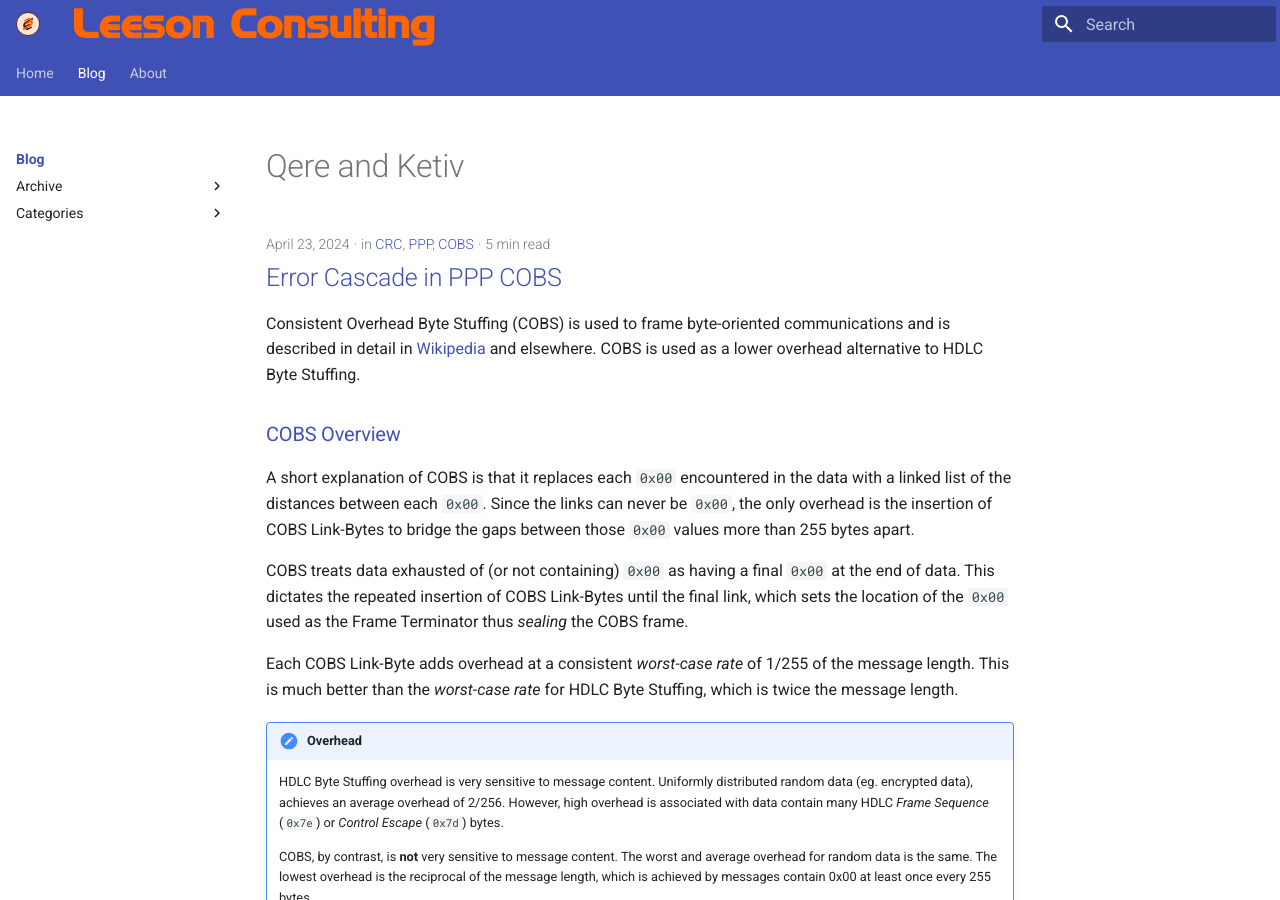
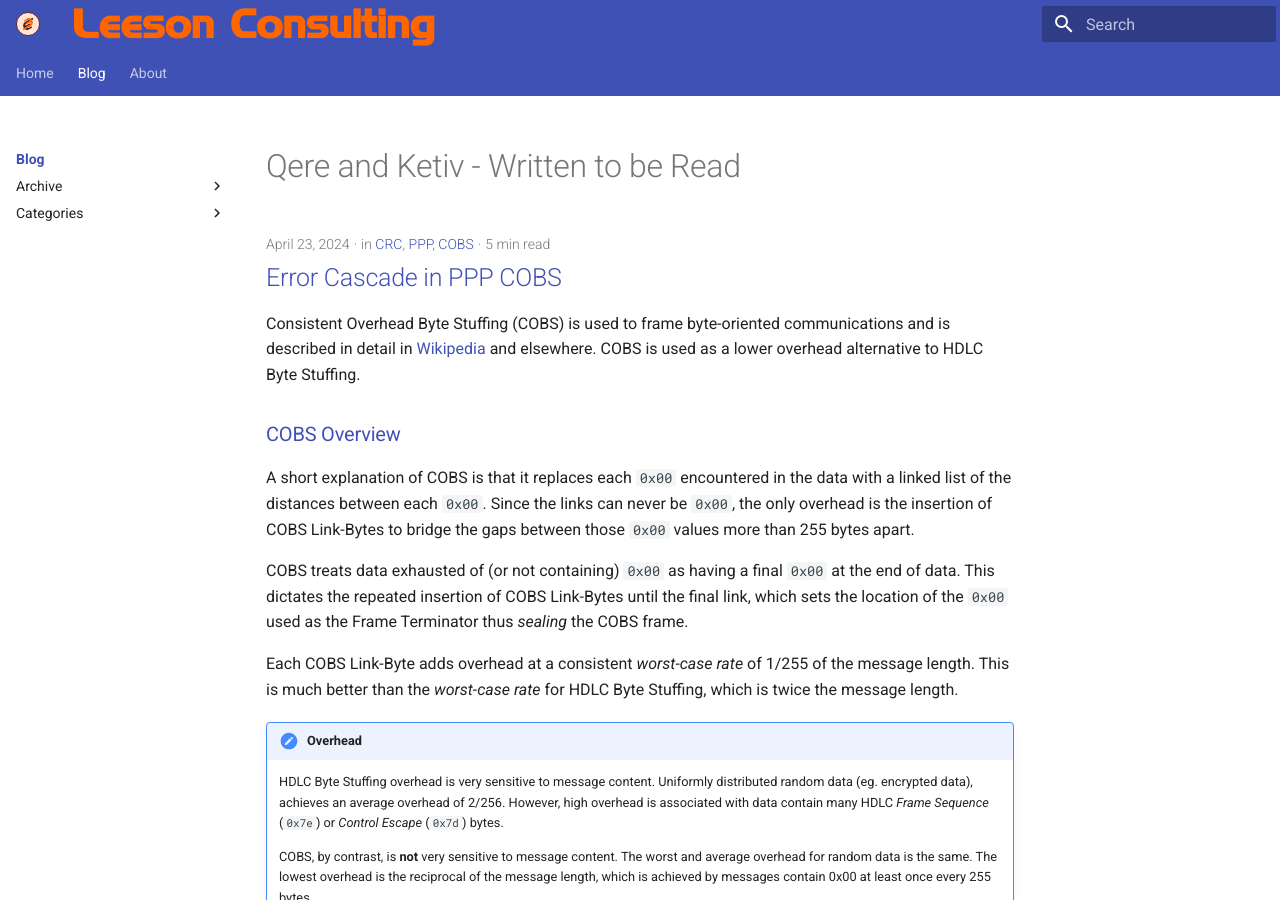
Before and after one commit to leeson-consulting/leeson.www, an MkDocs documentation site: the page built from docs/blog/index.md, in a window 1280 px wide and 900 px high. Built offline with MkDocs 1.6.1 and Material for MkDocs 9.7.7, drawn with Linux system fonts in a browser that asks for light colours.

Commit message:
Blog: Qere and Ketiv - Written to be Read

```diff
--- a/docs/blog/index.md
+++ b/docs/blog/index.md
@@ -1 +1 @@
-# Qere and Ketiv
+# Qere and Ketiv - Written to be Read
```
